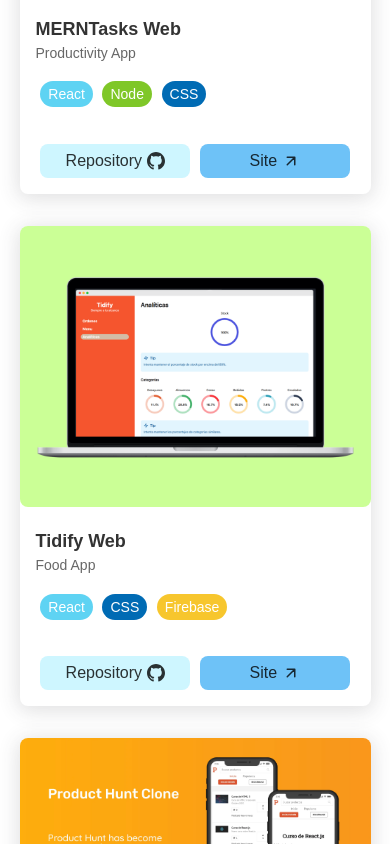
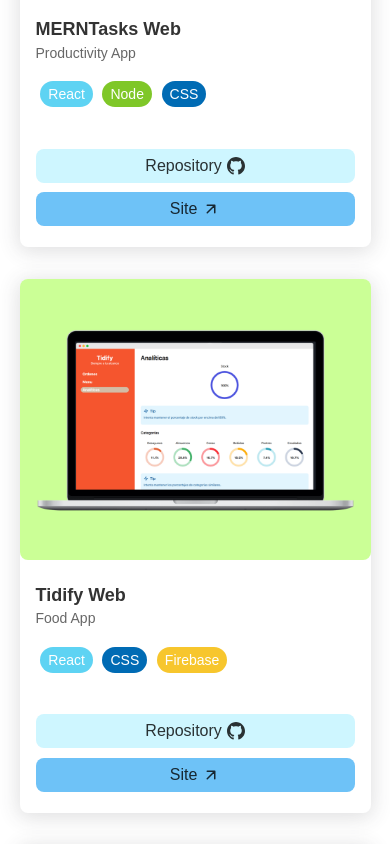
Before and after one commit to tzivigelstein/portfolio, a React (Create React App) app: page / in a window 390 px wide. Shown: the part 1580-2424 px from the top of the page. Built offline with nearby package versions, Linux system fonts and the light colour scheme; no server answers.

Commit message:
Fixed list overflowing

```diff
--- a/src/components/ListProject/listproject.module.css
+++ b/src/components/ListProject/listproject.module.css
@@ -87,6 +87,17 @@
   background-color: var(--primary-color);
 }
 
+@media (max-width: 768px) {
+  .linksContainer {
+    flex-direction: column;
+    align-items: initial;
+  }
+
+  .linkContainer {
+    margin: 0.3rem 0;
+  }
+}
+
 @media (hover) {
   .container:hover {
     box-shadow: 0 0.188rem 1.25rem 0.125rem rgb(64 62 67 / 32%);
```
